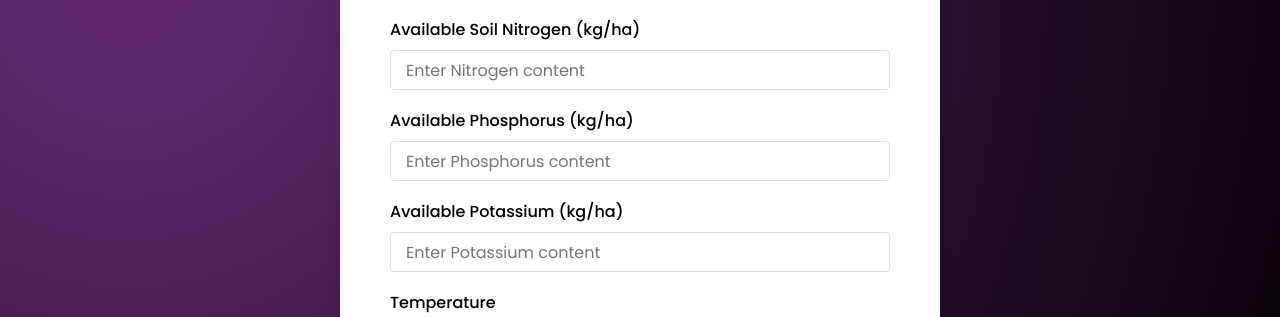
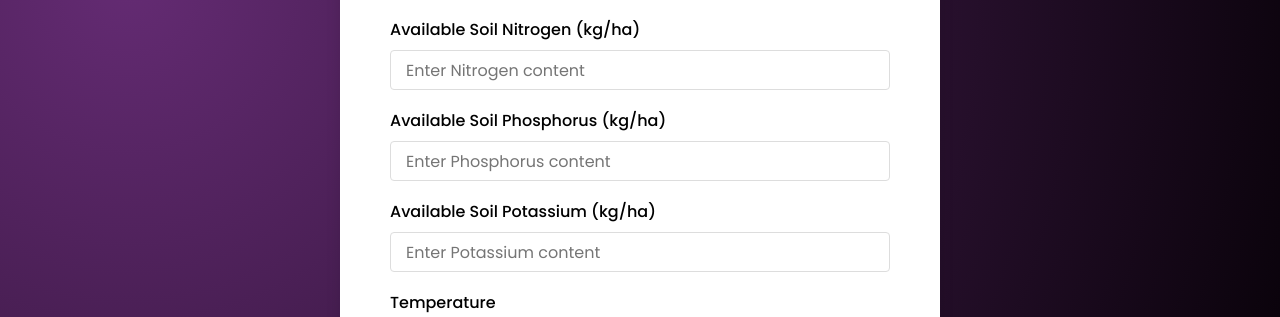
Before and after one commit to shyamendra-singh/crop-recommendation, a Flask app: page / in a window 1280 px wide. Shown: the part 233-550 px from the top of the page. Run offline with Flask 3, Linux system fonts and the light colour scheme; parts of the project's set-up code (start-up, migrations or seed data) failed here and were passed over.

Commit message:
Input label name changes

```diff
--- a/templates/index.html
+++ b/templates/index.html
@@ -25,12 +25,12 @@
             </div>
 
             <div class="input-box">
-                <label>Available Phosphorus (kg/ha)</label><br>
+                <label>Available Soil Phosphorus (kg/ha)</label><br>
                 <input type="text" name = "Phosphorus" placeholder="Enter Phosphorus content" required>
             </div>
 
             <div class="input-box">
-                <label>Available Potassium (kg/ha)</label>
+                <label>Available Soil Potassium (kg/ha)</label>
                 <input type="text" name = "Potassium" placeholder="Enter Potassium content" required>
             </div>
 
```
